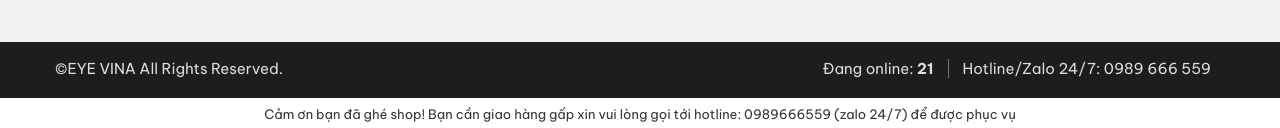
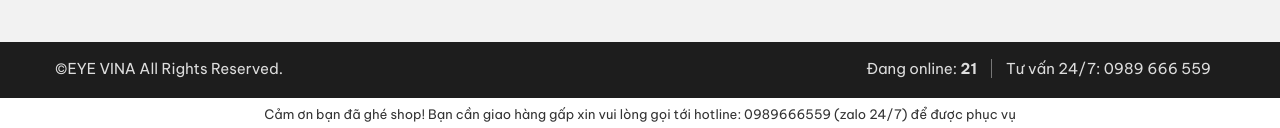
Before and after one commit to eyemedioptic/eyevina, a plain HTML site: page index.html in a window 1280 px wide. Shown: the part 6618-6746 px from the top of the page. Drawn offline with Linux system fonts and the light colour scheme.

Commit message:
Chân trang: Hotline/Zalo 24/7 -> Tư vấn 24/7
Co-Authored-By: Claude Opus 5.5 <noreply@anthropic.com>
Claude-Session: https://claude.ai/code/session_011QZR96fBk48zhP55GbehnW

```diff
--- a/index.html
+++ b/index.html
@@ -1008,7 +1008,7 @@ section{padding:35px 0}
       <div class="item_ft4"><div class="cert"><img id="img-cert" src="images/giay-chung-nhan.jpg" alt="Giấy chứng nhận" style="margin:0 auto"></div></div>
     </div>
   </div>
-  <div class="copy"><div class="container"><span>©EYE VINA All Rights Reserved.</span><span class="count"><span>Đang online: <b id="online">16</b></span><span>Hotline/Zalo 24/7: 0989 666 559</span></span></div></div>
+  <div class="copy"><div class="container"><span>©EYE VINA All Rights Reserved.</span><span class="count"><span>Đang online: <b id="online">16</b></span><span>Tư vấn 24/7: <a href="tel:0989666559">0989 666 559</a></span></span></div></div>
   <div class="the">Cảm ơn bạn đã ghé shop! Bạn cần giao hàng gấp xin vui lòng gọi tới hotline: 0989666559 (zalo 24/7) để được phục vụ</div>
 </footer>
 
```
Also changed, not shown: tin-tuc.html (+1 -1 lines).
